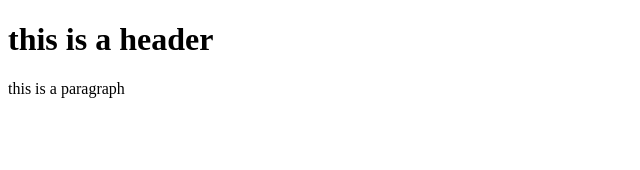
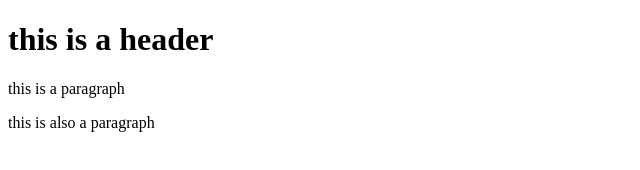
Before and after one commit to wtswift4/git-test-old2, a plain HTML site: page index.html in a window 1280 px wide. Shown: the whole page, without its empty margins (0-640 px from the left). Drawn offline with Linux system fonts and the light colour scheme.

Commit message:
third commit

```diff
--- a/index.html
+++ b/index.html
@@ -8,5 +8,6 @@
 <body>
     <h1>this is a header</h1>
     <p>this is a paragraph</p>
+    <p>this is also a paragraph</p>
 </body>
 </html>
```
